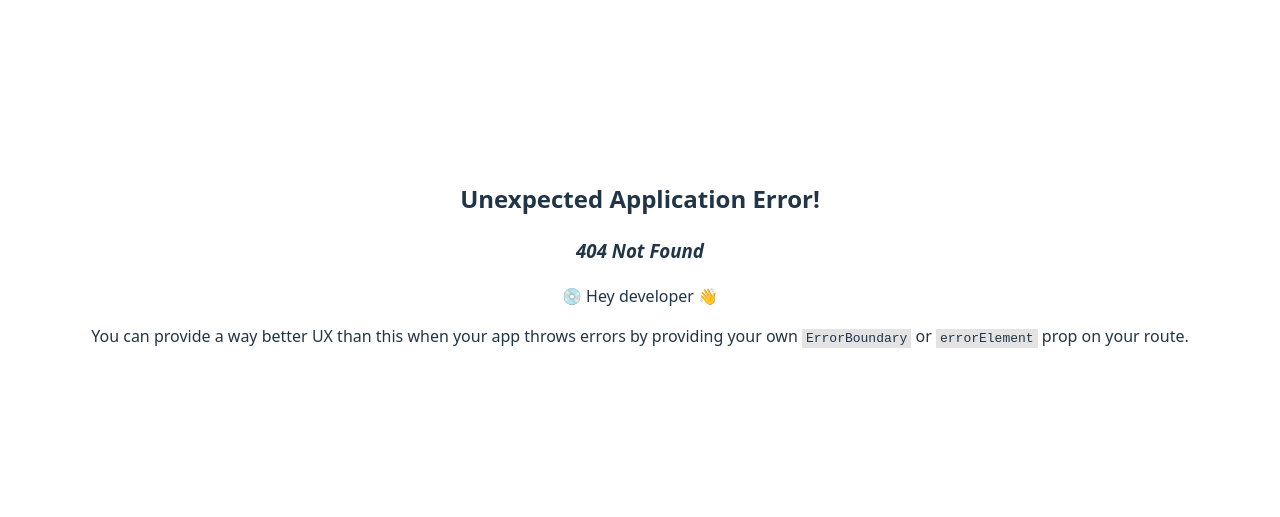
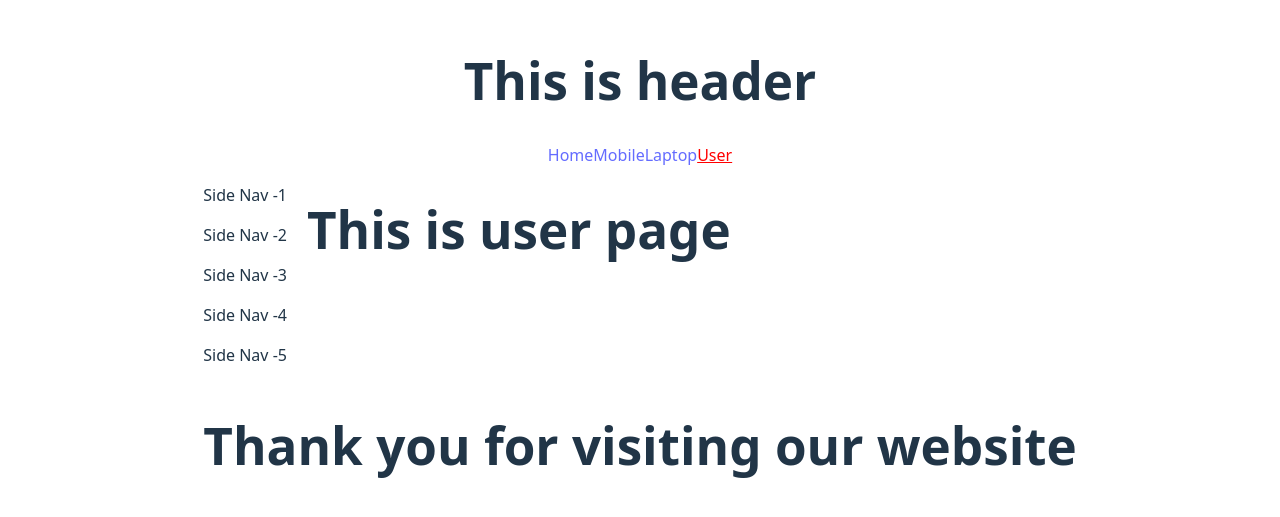
Before and after one commit to rayhanbri/module-45, a React (Vite) app: page /user in a window 1280 px wide. Before the commit this address had no page. Shown: the part 137-654 px from the top of the page. Built offline with nearby package versions, Linux system fonts and the light colour scheme.

Commit message:
user added

```diff
--- a/src/components/Header/Header.jsx
+++ b/src/components/Header/Header.jsx
@@ -11,6 +11,7 @@ const Header = () => {
         <NavLink to="/">Home</NavLink>
         <NavLink to="/mobile">Mobile</NavLink>
         <NavLink to="/laptop">Laptop</NavLink>
+        <NavLink to="/user">User</NavLink>
       </nav>
 
 
--- a/src/components/Root/Root.jsx
+++ b/src/components/Root/Root.jsx
@@ -19,3 +19,6 @@ const Root = () => {
 };
 
 export default Root;
+
+
+// b
--- /dev/null
+++ b/src/components/User/User.jsx
@@ -0,0 +1,11 @@
+import React from 'react';
+
+const User = () => {
+  return (
+    <div>
+      <h1>This  is user page</h1>
+    </div>
+  );
+};
+
+export default User;
--- a/src/main.jsx
+++ b/src/main.jsx
@@ -11,6 +11,7 @@ import Root from './components/Root/Root.jsx';
 import Home from './components/Home/Home.jsx';
 import Mobiles from './components/Mobiles/Mobiles.jsx';
 import Laptops from './components/Laptops/Laptops.jsx';
+import User from './components/User/User.jsx';
 
 const router = createBrowserRouter([
   {
@@ -19,7 +20,8 @@ const router = createBrowserRouter([
    children:[
     {index:true,Component:Home},
     {path:'mobile',Component:Mobiles},
-    {path:'laptop',Component:Laptops}
+    {path:'laptop',Component:Laptops},
+    {path:'user',Component:User}
 
    ]
   },
```
